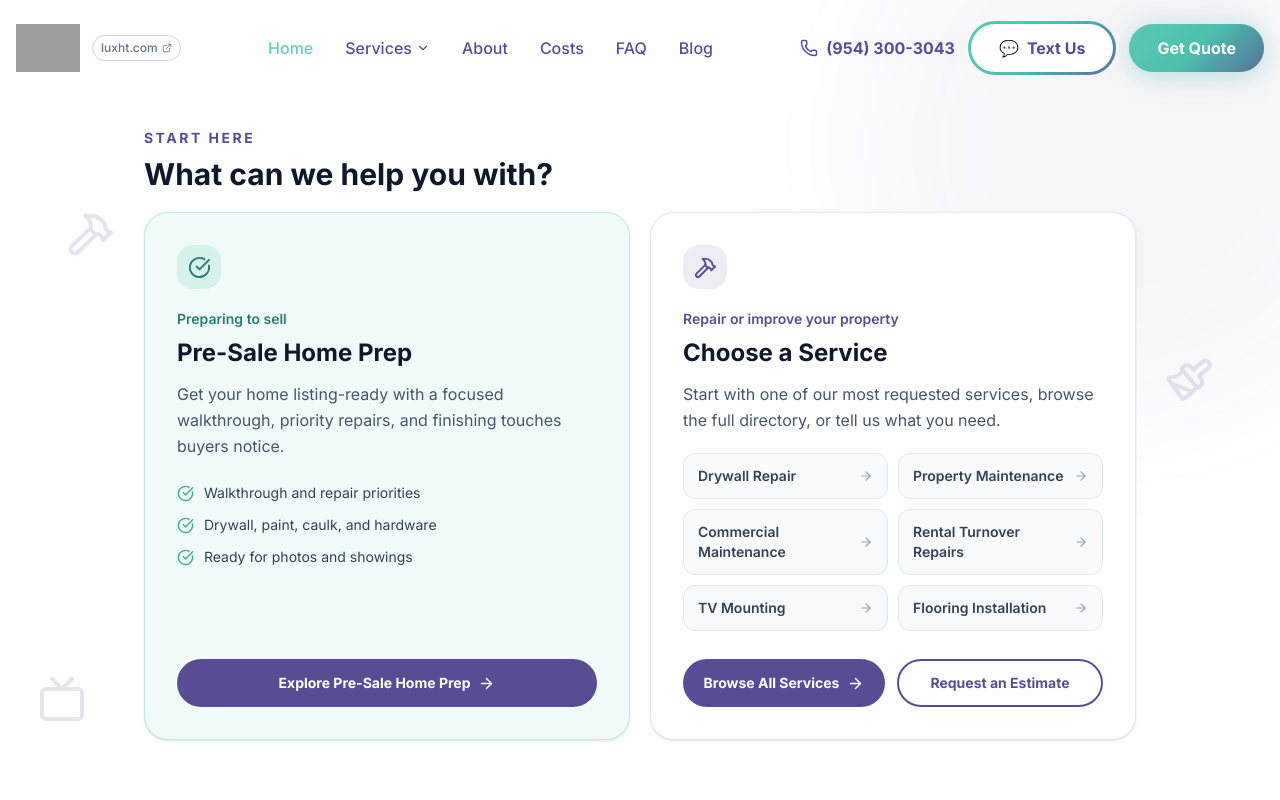
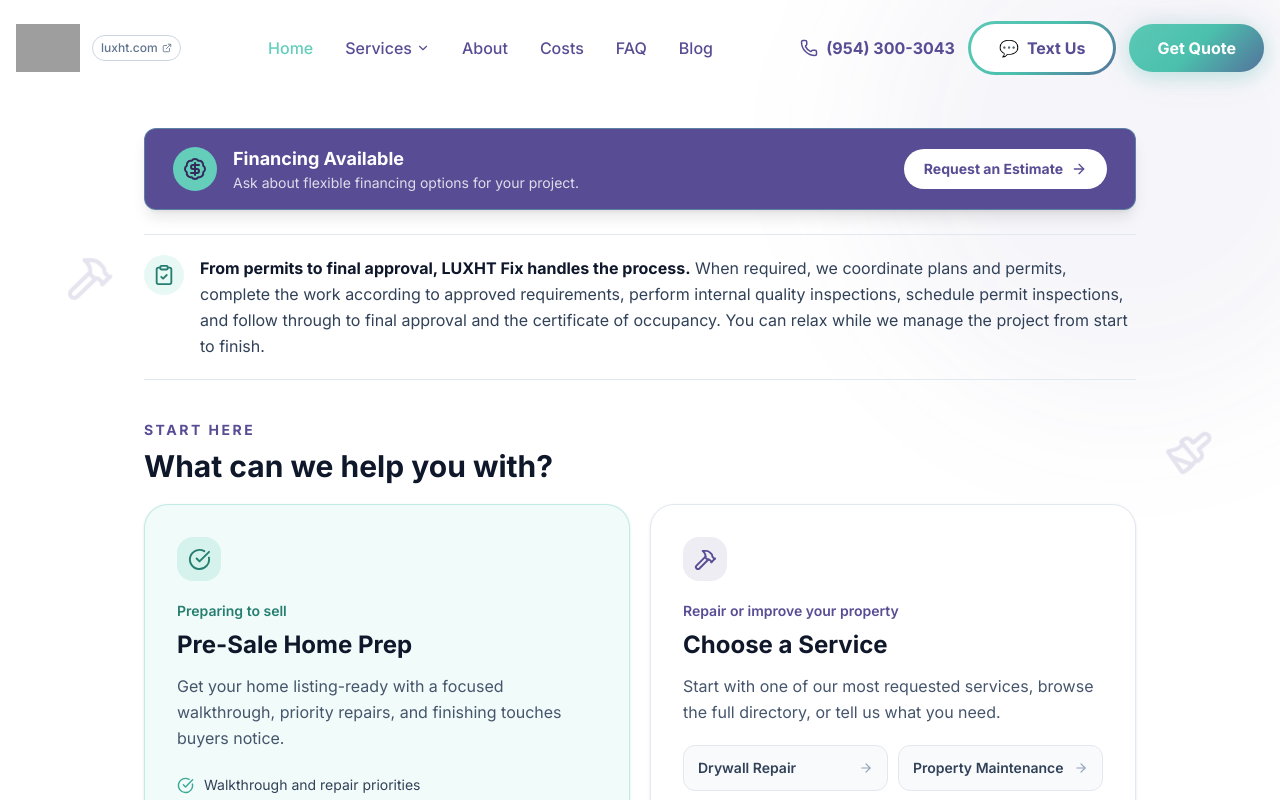
Before and after one commit to lux-ht/luxht-fix-website, a Next.js app: page / in a window 1280 px wide. Shown: the top 800 px of the page. Built offline with nearby package versions, Linux system fonts and the light colour scheme; no server answers; grey boxes are pictures that could not be loaded.

Commit message:
Add financing and permit coordination banners

```diff
--- a/app/page.tsx
+++ b/app/page.tsx
@@ -2,7 +2,8 @@ import Navbar from '@/components/Navbar';
 import Link from 'next/link';
 import {
     Hammer, ArrowRight, Paintbrush, Wrench, Grid, Ruler, Tv,
-    DoorOpen, CheckCircle, Zap, Star, Phone, Mail, PaintRoller, MapPin, Shield
+    DoorOpen, CheckCircle, Zap, Star, Phone, Mail, PaintRoller, MapPin, Shield,
+    BadgeDollarSign, ClipboardCheck
 } from 'lucide-react';
 import HomePageTestimonials from '@/components/HomePageTestimonials';
 import DrywallGallery from '@/components/DrywallGallery';
@@ -51,6 +52,34 @@ export default function Home() {
                 <FloatingIcons />
 
                 <div className="container mx-auto px-4 relative z-10 max-w-5xl text-left flex flex-col items-start">
+                    <section className="w-full mb-6 overflow-hidden rounded-xl border border-[#64CEBB]/40 bg-[#584D94] text-white shadow-lg" aria-label="Financing available">
+                        <div className="flex flex-col sm:flex-row sm:items-center justify-between gap-4 px-5 py-4 md:px-7">
+                            <div className="flex items-center gap-4">
+                                <span className="flex h-11 w-11 shrink-0 items-center justify-center rounded-full bg-[#64CEBB] text-[#342B5A]">
+                                    <BadgeDollarSign size={24} aria-hidden="true" />
+                                </span>
+                                <div>
+                                    <p className="text-lg font-bold">Financing Available</p>
+                                    <p className="text-sm text-white/80">Ask about flexible financing options for your project.</p>
+                                </div>
+                            </div>
+                            <Link href="/estimate/" className="inline-flex items-center justify-center gap-2 rounded-full bg-white px-5 py-2.5 text-sm font-bold text-[#584D94] transition-colors hover:bg-[#F1FBF9]">
+                                Request an Estimate <ArrowRight size={16} />
+                            </Link>
+                        </div>
+                    </section>
+
+                    <section className="w-full mb-10 border-y border-slate-200 py-5" aria-label="Complete permit and project coordination">
+                        <div className="flex items-start gap-4">
+                            <span className="flex h-10 w-10 shrink-0 items-center justify-center rounded-full bg-[#64CEBB]/15 text-[#267E70]">
+                                <ClipboardCheck size={22} aria-hidden="true" />
+                            </span>
+                            <p className="text-sm md:text-base leading-relaxed text-slate-700">
+                                <strong className="text-slate-900">From permits to final approval, LUXHT Fix handles the process.</strong>{' '}
+                                When required, we coordinate plans and permits, complete the work according to approved requirements, perform internal quality inspections, schedule permit inspections, and follow through to final approval and the certificate of occupancy. You can relax while we manage the project from start to finish.
+                            </p>
+                        </div>
+                    </section>
 
                     {/* Clear entry points for the two most common customer needs */}
                     <section className="w-full mb-10" aria-labelledby="service-path-heading">
```
